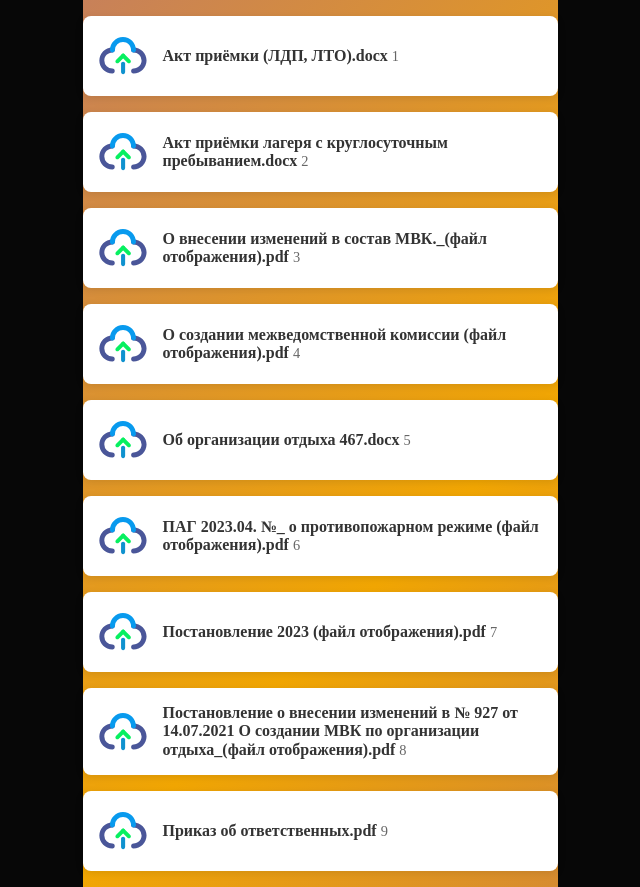
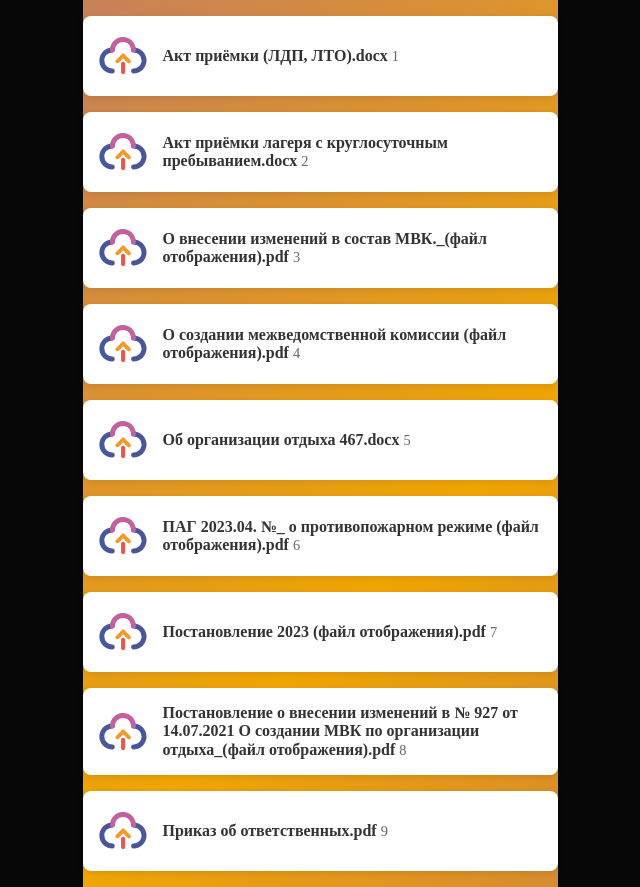
Before and after one commit to pirss93d/KATI, a plain HTML site: page Document/Municipal'nye dokumenty.html in a window 1280 px wide. Shown: the whole page, without its empty margins (320-960 px from the left). Drawn offline with Linux system fonts and the light colour scheme.

Commit message:
Кратко что сделал11

```diff
--- a/Document/Municipal'nye dokumenty.html
+++ b/Document/Municipal'nye dokumenty.html
@@ -12,7 +12,7 @@
         <ul class="doc-list">
           <li class="doc-item">
             <img
-              src="../IMG/SVG/Document/upload (2) .svg"
+              src="../IMG/SVG/Document/upload (1).svg"
               alt="SVG"
               class="doc-icon"
             />
@@ -27,7 +27,7 @@
           </li>
           <li class="doc-item">
             <img
-              src="../IMG/SVG/Document/upload (2) .svg"
+              src="../IMG/SVG/Document/upload (1).svg"
               alt="SVG"
               class="doc-icon"
             />
@@ -42,7 +42,7 @@
           </li>
           <li class="doc-item">
             <img
-              src="../IMG/SVG/Document/upload (2) .svg"
+              src="../IMG/SVG/Document/upload (1).svg"
               alt="SVG"
               class="doc-icon"
             />
@@ -57,7 +57,7 @@
           </li>
           <li class="doc-item">
             <img
-              src="../IMG/SVG/Document/upload (2) .svg"
+              src="../IMG/SVG/Document/upload (1).svg"
               alt="SVG"
               class="doc-icon"
             />
@@ -72,7 +72,7 @@
           </li>
           <li class="doc-item">
             <img
-              src="../IMG/SVG/Document/upload (2) .svg"
+              src="../IMG/SVG/Document/upload (1).svg"
               alt="SVG"
               class="doc-icon"
             />
@@ -87,7 +87,7 @@
           </li>
           <li class="doc-item">
             <img
-              src="../IMG/SVG/Document/upload (2) .svg"
+              src="../IMG/SVG/Document/upload (1).svg"
               alt="SVG"
               class="doc-icon"
             />
@@ -103,7 +103,7 @@
           </li>
           <li class="doc-item">
             <img
-              src="../IMG/SVG/Document/upload (2) .svg"
+              src="../IMG/SVG/Document/upload (1).svg"
               alt="SVG"
               class="doc-icon"
             />
@@ -118,7 +118,7 @@
           </li>
           <li class="doc-item">
             <img
-              src="../IMG/SVG/Document/upload (2) .svg"
+              src="../IMG/SVG/Document/upload (1).svg"
               alt="SVG"
               class="doc-icon"
             />
@@ -134,7 +134,7 @@
           </li>
           <li class="doc-item">
             <img
-              src="../IMG/SVG/Document/upload (2) .svg"
+              src="../IMG/SVG/Document/upload (1).svg"
               alt="SVG"
               class="doc-icon"
             />
--- a/style.css
+++ b/style.css
@@ -678,6 +678,10 @@ body {
   width: 48px;
   height: 48px;
   margin-right: 1rem;
+  transition: transform 0.6s ease; /* Плавность: 0.6с, функция ease */
+}
+.doc-icon:hover {
+  transform: rotate(180deg); /* Поворот на 180° */
 }
 .doc-name {
   font-weight: bold;
```
Also changed, not shown: Document/Federal'nye dokumenty.html (+9 -9 lines), Document/Regional'nye dokumenty.html (+14 -5 lines), IMG/SVG/Document/upload (3) .svg (added), IMG/SVG/Document/upload (4) .svg (added), IMG/SVG/Document/upload.svg (deleted).
